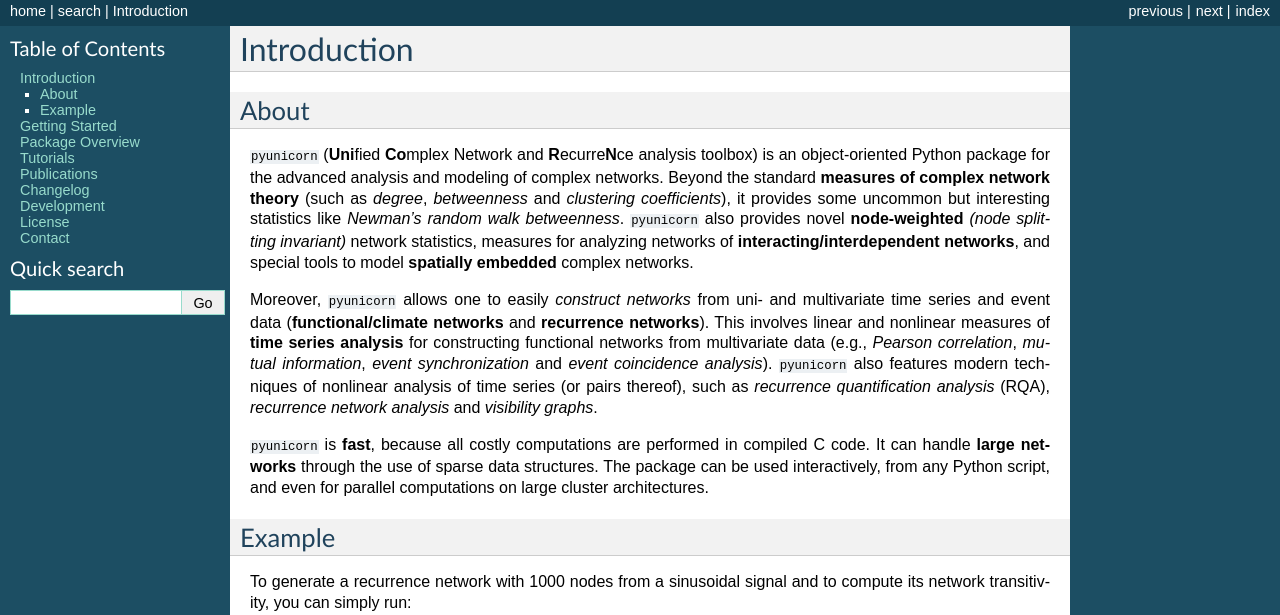
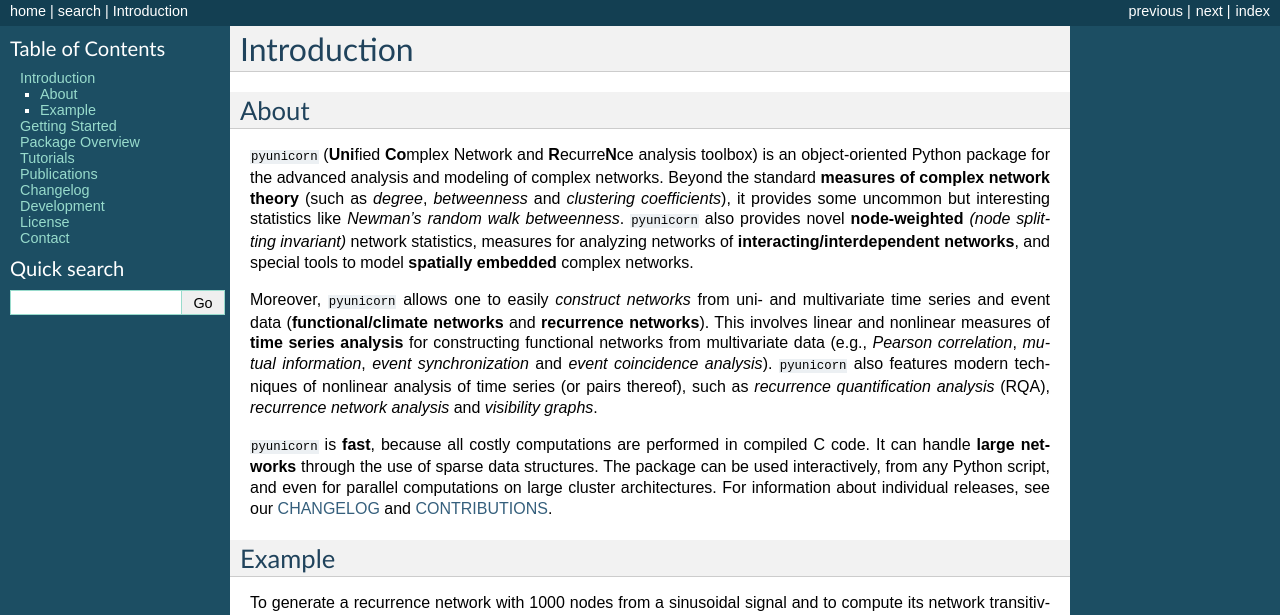
Before and after one commit to pik-copan/pyunicorn, a Sphinx documentation site: the page built from docs/source/index.rst, in a window 1280 px wide. Shown: the part 333-948 px from the top of the page. Built offline with Sphinx 7.4.7, drawn with Linux system fonts in a browser that asks for light colours; pages that are not in the unit, such as notebooks, are missing from menus; some of the changed lines change nothing that is shown.

Commit message:
Revert "DOC: remove malfunctioning links from Introduction"
This reverts commit 369b086a8535dbfad6651caa62bee5a5488a0bfd.

```diff
--- a/README.rst
+++ b/README.rst
@@ -33,8 +33,8 @@ graphs*.
 compiled C code. It can handle **large networks** through the
 use of sparse data structures. The package can be used interactively, from any
 Python script, and even for parallel computations on large cluster architectures.
-For information about individual releases,
-see our `CHANGELOG <CHANGELOG.rst>`_ and `CONTRIBUTIONS <CONTRIBUTIONS.rst>`_.
+For information about individual releases, see our `CHANGELOG <CHANGELOG.rst>`_
+and `CONTRIBUTIONS <CONTRIBUTIONS.rst>`_.
 
 
 License
--- a/docs/source/index.rst
+++ b/docs/source/index.rst
@@ -5,7 +5,7 @@ Introduction
 
 .. include:: ../../README.rst
     :start-after: :target: https://codecov.io/gh/pik-copan/pyunicorn
-    :end-before: For information about individual releases,
+    :end-before: License
 
 Example
 =======
```
